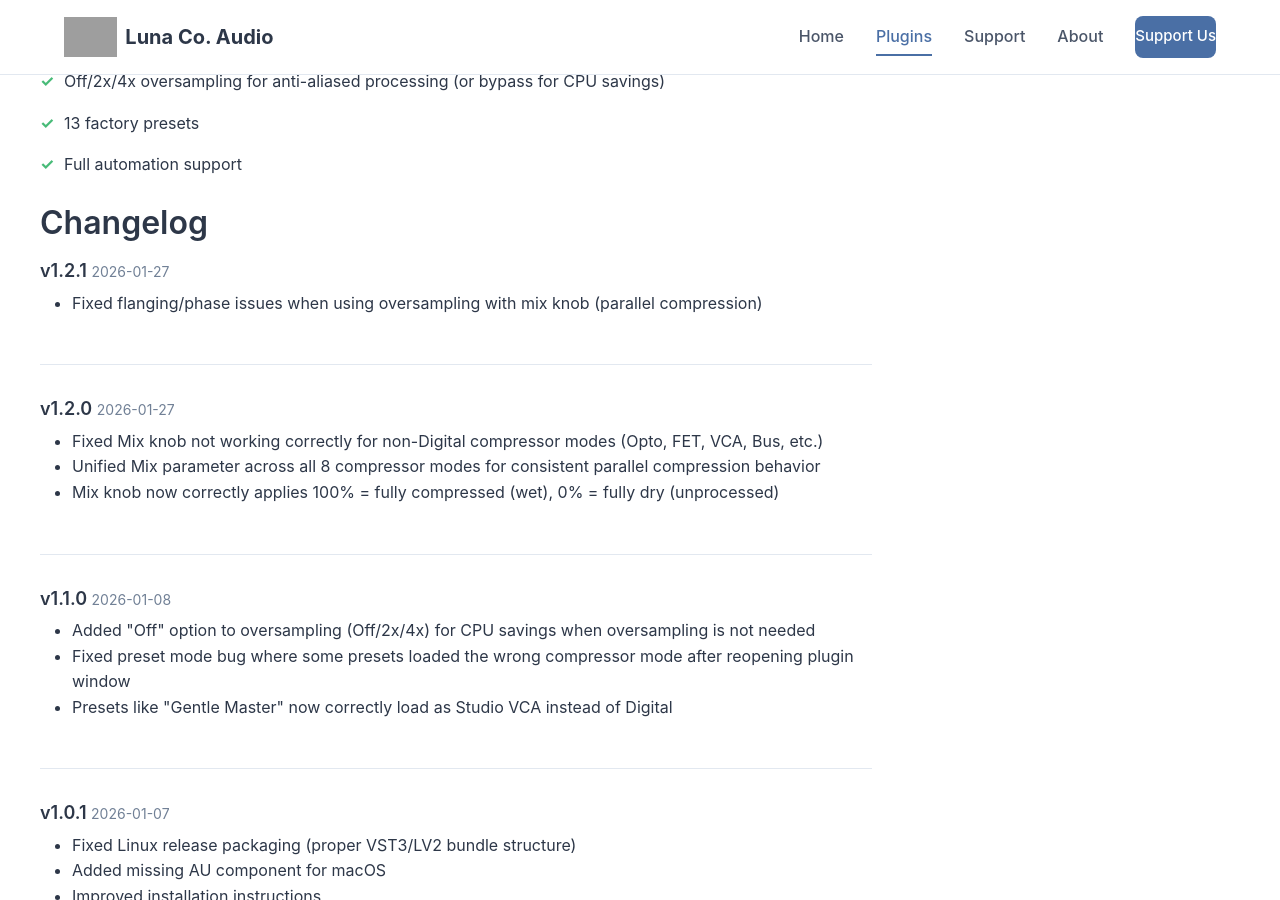
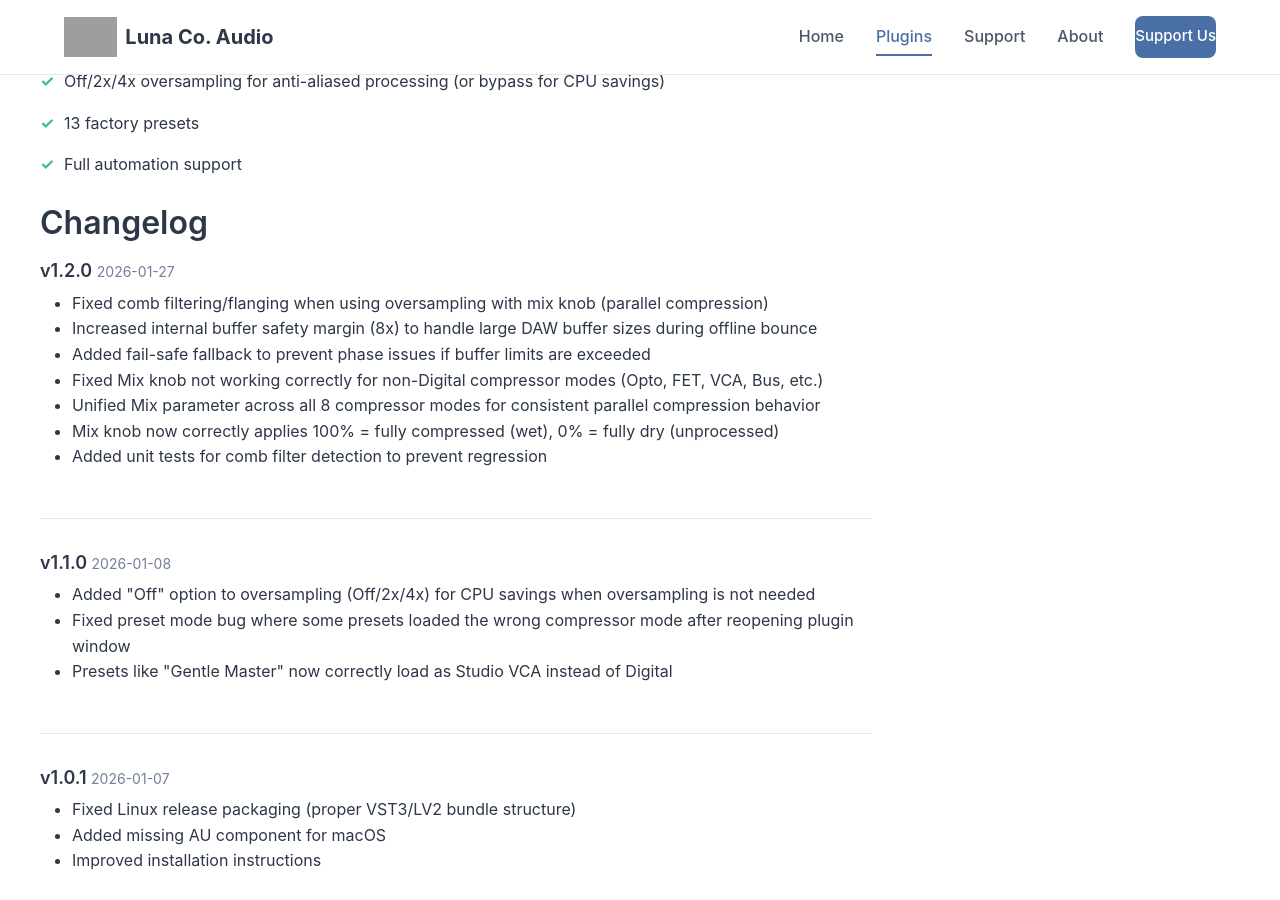
Before and after one commit to dusk-audio/dusk-audio.github.io, a Jekyll site: the page built from _plugins/multi-comp.md, in a window 1280 px wide and 900 px high, scrolled down 12034 px. Built offline with Jekyll 4.4.1, drawn with Linux system fonts in a browser that asks for light colours; some of the changed text lies outside the part shown; grey boxes are pictures that could not be loaded.

Commit message:
Update Multi-Comp to v1.2.0 with comb filtering fix
- Consolidate v1.2.0 and v1.2.1 into single v1.2.0 release
- Updated changelog with comb filtering fix details
- Added unit test mention for regression prevention

```diff
--- a/_data/plugins.yml
+++ b/_data/plugins.yml
@@ -22,7 +22,7 @@
   description: "8 compression modes including Vintage FET, Vintage Opto, Bus Compressor, Classic VCA, Studio FET/VCA, Digital, and 4-band Multiband. Hardware-accurate transformer emulation, analog noise modeling, sidechain HP filter, Off/2x/4x oversampling. Professional dynamics control, completely free."
   status: "released"
   featured: true
-  version: "1.2.1"
+  version: "1.2.0"
 
 # ============================================
 # NEAR PRODUCTION
--- a/_plugins/multi-comp.md
+++ b/_plugins/multi-comp.md
@@ -4,7 +4,7 @@ title: Multi-Comp
 slug: multi-comp
 tagline: Multi-mode dynamics compressor
 description: Professional multi-mode compressor with 7 compression styles plus 4-band multiband compression. Free VST3, LV2, and AU plugin for Linux, Windows, and macOS.
-version: "1.2.1"
+version: "1.2.0"
 
 features:
   - 8 compression modes (Vintage Opto, Vintage FET, Classic VCA, Bus, Studio FET, Studio VCA, Digital, Multiband)
@@ -33,16 +33,16 @@ requirements:
   - "Sample rates: 44.1kHz – 192kHz"
 
 changelog:
-  - version: "1.2.1"
-    date: "2026-01-27"
-    changes:
-      - Fixed flanging/phase issues when using oversampling with mix knob (parallel compression)
   - version: "1.2.0"
     date: "2026-01-27"
     changes:
+      - Fixed comb filtering/flanging when using oversampling with mix knob (parallel compression)
+      - Increased internal buffer safety margin (8x) to handle large DAW buffer sizes during offline bounce
+      - Added fail-safe fallback to prevent phase issues if buffer limits are exceeded
       - Fixed Mix knob not working correctly for non-Digital compressor modes (Opto, FET, VCA, Bus, etc.)
       - Unified Mix parameter across all 8 compressor modes for consistent parallel compression behavior
       - Mix knob now correctly applies 100% = fully compressed (wet), 0% = fully dry (unprocessed)
+      - Added unit tests for comb filter detection to prevent regression
   - version: "1.1.0"
     date: "2026-01-08"
     changes:
```
